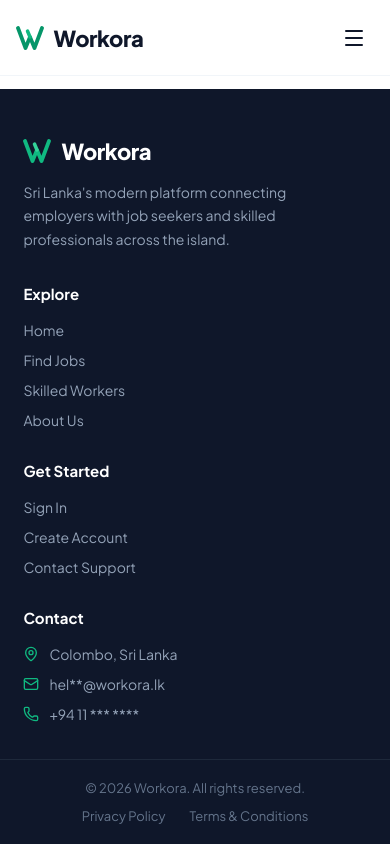
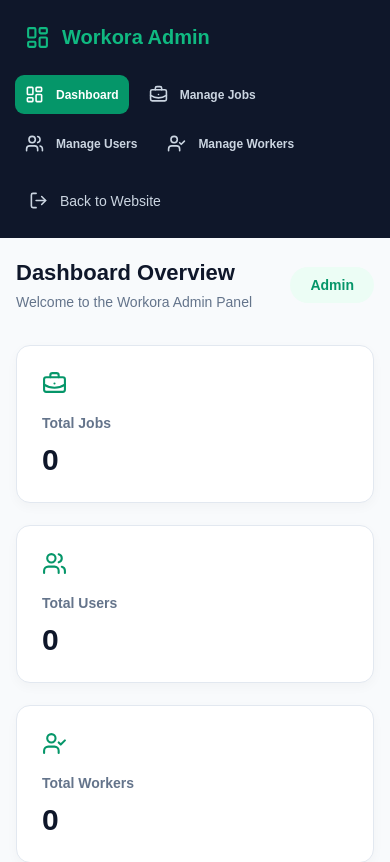
Before and after one commit to ShehanMD/JobMate, a React (Vite) app: page /admin/dashboard in a window 390 px wide. Shown: the top 862 px of the page. Built offline with nearby package versions, Linux system fonts and the light colour scheme.

Commit message:
Add admin login and dashboard

```diff
--- a/src/App.jsx
+++ b/src/App.jsx
@@ -1,12 +1,18 @@
-import { BrowserRouter, Routes, Route } from "react-router-dom";
+
+import { BrowserRouter, Routes, Route, useLocation } from "react-router-dom";
 import Navbar from "./components/common/NavBar";
 import Footer from "./components/common/Footer";
+import AdminLogin from "./pages/admin/AdminLogin";
+import AdminDashboard from "./pages/admin/AdminDashboard";
 
-function App() {
+function AppContent() {
+  const location = useLocation();
+  const isAdminPage = location.pathname.startsWith("/admin");
+
   return (
-    <BrowserRouter>
     <div style={{ display: "flex", flexDirection: "column", minHeight: "100vh" }}>
-        <Navbar />
+      {!isAdminPage && <Navbar />}
+
       <main style={{ flex: 1 }}>
         <Routes>
           <Route path="/" element={<h1 style={{ padding: "40px" }}>Home Page</h1>} />
@@ -15,10 +21,21 @@ function App() {
           <Route path="/about" element={<h1 style={{ padding: "40px" }}>About Page</h1>} />
           <Route path="/contact" element={<h1 style={{ padding: "40px" }}>Contact Page</h1>} />
           <Route path="/login" element={<h1 style={{ padding: "40px" }}>Sign In Page</h1>} />
+
+          <Route path="/admin/login" element={<AdminLogin />} />
+          <Route path="/admin/dashboard" element={<AdminDashboard />} />
         </Routes>
       </main>
-        <Footer />
+
+      {!isAdminPage && <Footer />}
     </div>
+  );
+}
+
+function App() {
+  return (
+    <BrowserRouter>
+      <AppContent />
     </BrowserRouter>
   );
 }
--- /dev/null
+++ b/src/pages/admin/AdminDashboard.css
@@ -0,0 +1,204 @@
+
+/* Admin Dashboard Layout */
+.admin-dashboard {
+  display: flex;
+  min-height: 85vh;
+  background: #f8fafc;
+  font-family: Arial, sans-serif;
+}
+
+/* Sidebar */
+.admin-sidebar {
+  width: 250px;
+  background: #0f172a;
+  color: #ffffff;
+  padding: 25px 18px;
+  display: flex;
+  flex-direction: column;
+  flex-shrink: 0;
+}
+
+.admin-sidebar-brand {
+  display: flex;
+  align-items: center;
+  gap: 12px;
+  font-size: 20px;
+  font-weight: 800;
+  color: #10b981;
+  padding: 10px;
+  margin-bottom: 40px;
+}
+
+.admin-sidebar-nav {
+  display: flex;
+  flex-direction: column;
+  gap: 10px;
+}
+
+.admin-sidebar-link {
+  display: flex;
+  align-items: center;
+  gap: 12px;
+  padding: 13px 14px;
+  color: #cbd5e1;
+  text-decoration: none;
+  font-size: 14px;
+  font-weight: 600;
+  border-radius: 9px;
+  transition: 0.2s ease;
+}
+
+.admin-sidebar-link:hover,
+.admin-sidebar-link.active {
+  background: #059669;
+  color: #ffffff;
+}
+
+.admin-logout-link {
+  display: flex;
+  align-items: center;
+  gap: 12px;
+  margin-top: auto;
+  padding: 13px 14px;
+  color: #cbd5e1;
+  text-decoration: none;
+  font-size: 14px;
+  border-radius: 9px;
+}
+
+.admin-logout-link:hover {
+  background: #334155;
+  color: #ffffff;
+}
+
+/* Main Content */
+.admin-dashboard-main {
+  flex: 1;
+  min-width: 0;
+  padding: 35px;
+}
+
+.admin-dashboard-header {
+  display: flex;
+  align-items: center;
+  justify-content: space-between;
+  gap: 20px;
+  margin-bottom: 35px;
+}
+
+.admin-dashboard-header h1 {
+  font-size: 28px;
+  color: #0f172a;
+  margin: 0 0 8px;
+}
+
+.admin-dashboard-header p {
+  color: #64748b;
+  font-size: 14px;
+  margin: 0;
+}
+
+.admin-profile {
+  background: #ecfdf5;
+  color: #059669;
+  padding: 10px 20px;
+  border-radius: 25px;
+  font-size: 14px;
+  font-weight: 700;
+}
+
+/* Statistics Cards */
+.admin-stat-grid {
+  display: grid;
+  grid-template-columns: repeat(3, minmax(0, 1fr));
+  gap: 22px;
+  margin-bottom: 30px;
+}
+
+.admin-stat-card {
+  background: #ffffff;
+  padding: 25px;
+  border-radius: 14px;
+  border: 1px solid #e2e8f0;
+  box-shadow: 0 4px 12px rgba(15, 23, 42, 0.03);
+}
+
+.admin-stat-card svg {
+  color: #059669;
+  margin-bottom: 15px;
+}
+
+.admin-stat-card h3 {
+  color: #64748b;
+  font-size: 14px;
+  font-weight: 600;
+  margin: 0 0 12px;
+}
+
+.admin-stat-card strong {
+  color: #0f172a;
+  font-size: 30px;
+}
+
+/* Welcome Section */
+.admin-welcome-card {
+  background: #ffffff;
+  padding: 30px;
+  border-radius: 14px;
+  border: 1px solid #e2e8f0;
+}
+
+.admin-welcome-card h2 {
+  color: #0f172a;
+  font-size: 21px;
+  margin: 0 0 12px;
+}
+
+.admin-welcome-card p {
+  color: #64748b;
+  font-size: 14px;
+  line-height: 1.7;
+  margin: 0;
+}
+
+/* Responsive Design */
+@media (max-width: 768px) {
+  .admin-dashboard {
+    flex-direction: column;
+  }
+
+  .admin-sidebar {
+    width: auto;
+    padding: 15px;
+  }
+
+  .admin-sidebar-brand {
+    margin-bottom: 15px;
+  }
+
+  .admin-sidebar-nav {
+    flex-direction: row;
+    flex-wrap: wrap;
+  }
+
+  .admin-sidebar-link {
+    font-size: 12px;
+    padding: 10px;
+  }
+
+  .admin-logout-link {
+    margin-top: 15px;
+  }
+
+  .admin-dashboard-main {
+    padding: 22px 16px;
+  }
+
+  .admin-stat-grid {
+    grid-template-columns: 1fr;
+  }
+
+  .admin-dashboard-header h1 {
+    font-size: 22px;
+  }
+}
--- a/src/pages/admin/AdminDashboard.jsx
+++ b/src/pages/admin/AdminDashboard.jsx
@@ -1,10 +1,79 @@
-import React from "react";
+
+import { LayoutDashboard, BriefcaseBusiness, Users, UserCheck, LogOut } from "lucide-react";
+import { Link } from "react-router-dom";
+import "./AdminDashboard.css";
 
 function AdminDashboard() {
   return (
-    <div>
-      <h1>Admin Dashboard</h1>
-      <p>Welcome to JobMate Admin Panel</p>
+    <div className="admin-dashboard">
+      <aside className="admin-sidebar">
+        <div className="admin-sidebar-brand">
+          <LayoutDashboard size={25} />
+          <span>Workora Admin</span>
+        </div>
+
+        <nav className="admin-sidebar-nav">
+          <Link to="/admin/dashboard" className="admin-sidebar-link active">
+            <LayoutDashboard size={19} />
+            Dashboard
+          </Link>
+          <Link to="/admin/jobs" className="admin-sidebar-link">
+            <BriefcaseBusiness size={19} />
+            Manage Jobs
+          </Link>
+          <Link to="/admin/users" className="admin-sidebar-link">
+            <Users size={19} />
+            Manage Users
+          </Link>
+          <Link to="/admin/workers" className="admin-sidebar-link">
+            <UserCheck size={19} />
+            Manage Workers
+          </Link>
+        </nav>
+
+        <Link to="/" className="admin-logout-link">
+          <LogOut size={19} />
+          Back to Website
+        </Link>
+      </aside>
+
+      <main className="admin-dashboard-main">
+        <header className="admin-dashboard-header">
+          <div>
+            <h1>Dashboard Overview</h1>
+            <p>Welcome to the Workora Admin Panel</p>
+          </div>
+          <span className="admin-profile">Admin</span>
+        </header>
+
+        <section className="admin-stat-grid">
+          <div className="admin-stat-card">
+            <BriefcaseBusiness size={25} />
+            <h3>Total Jobs</h3>
+            <strong>0</strong>
+          </div>
+
+          <div className="admin-stat-card">
+            <Users size={25} />
+            <h3>Total Users</h3>
+            <strong>0</strong>
+          </div>
+
+          <div className="admin-stat-card">
+            <UserCheck size={25} />
+            <h3>Total Workers</h3>
+            <strong>0</strong>
+          </div>
+        </section>
+
+        <section className="admin-welcome-card">
+          <h2>Welcome to Workora!</h2>
+          <p>
+            Manage job listings, users and skilled workers from your
+            administration dashboard.
+          </p>
+        </section>
+      </main>
     </div>
   );
 }
--- /dev/null
+++ b/src/pages/admin/AdminLogin.css
@@ -0,0 +1,128 @@
+
+.admin-login-page {
+  min-height: 85vh;
+  display: flex;
+  align-items: center;
+  justify-content: center;
+  padding: 40px 20px;
+  background: #f8fafc;
+}
+
+.admin-login-card {
+  width: 100%;
+  max-width: 430px;
+  padding: 40px;
+  background: #ffffff;
+  border-radius: 20px;
+  box-shadow: 0 10px 35px rgba(15, 23, 42, 0.08);
+  text-align: center;
+}
+
+.admin-login-icon {
+  width: 70px;
+  height: 70px;
+  margin: 0 auto 20px;
+  display: flex;
+  align-items: center;
+  justify-content: center;
+  background: #ecfdf5;
+  color: #059669;
+  border-radius: 18px;
+}
+
+.admin-login-card h1 {
+  font-size: 28px;
+  color: #0f172a;
+  margin-bottom: 10px;
+}
+
+.admin-login-subtitle {
+  color: #64748b;
+  font-size: 14px;
+  margin-bottom: 30px;
+  line-height: 1.6;
+}
+
+.admin-form-group {
+  text-align: left;
+  margin-bottom: 22px;
+}
+
+.admin-form-group label {
+  display: block;
+  font-size: 14px;
+  font-weight: 600;
+  color: #334155;
+  margin-bottom: 9px;
+}
+
+.admin-form-group input {
+  width: 100%;
+  padding: 13px 14px;
+  border: 1px solid #e2e8f0;
+  border-radius: 10px;
+  font-size: 14px;
+  outline: none;
+  box-sizing: border-box;
+  transition: border-color 0.2s;
+}
+
+.admin-form-group input:focus {
+  border-color: #059669;
+}
+
+.admin-password-wrapper {
+  position: relative;
+}
+
+.admin-password-wrapper input {
+  padding-right: 45px;
+}
+
+.admin-password-toggle {
+  position: absolute;
+  right: 12px;
+  top: 50%;
+  transform: translateY(-50%);
+  border: none;
+  background: transparent;
+  color: #64748b;
+  cursor: pointer;
+  display: flex;
+}
+
+.admin-login-button {
+  width: 100%;
+  padding: 14px;
+  background: #059669;
+  color: #ffffff;
+  border: none;
+  border-radius: 10px;
+  font-size: 15px;
+  font-weight: 700;
+  cursor: pointer;
+  transition: background 0.2s;
+}
+
+.admin-login-button:hover {
+  background: #047857;
+}
+
+.admin-back-home {
+  display: inline-block;
+  margin-top: 25px;
+  color: #059669;
+  font-size: 14px;
+  font-weight: 600;
+  text-decoration: none;
+}
+
+.admin-back-home:hover {
+  text-decoration: underline;
+}
+
+@media (max-width: 480px) {
+  .admin-login-card {
+    padding: 30px 22px;
+  }
+}
--- a/src/pages/admin/AdminLogin.jsx
+++ b/src/pages/admin/AdminLogin.jsx
@@ -0,0 +1,71 @@
+
+import { useState } from "react";
+import { ShieldCheck, Eye, EyeOff } from "lucide-react";
+import { Link, useNavigate } from "react-router-dom";
+import "./AdminLogin.css";
+
+function AdminLogin() {
+  const [showPassword, setShowPassword] = useState(false);
+  const navigate = useNavigate();
+
+  const handleLogin = (e) => {
+    e.preventDefault();
+    navigate("/admin/dashboard");
+  };
+
+  return (
+    <div className="admin-login-page">
+      <div className="admin-login-card">
+        <div className="admin-login-icon">
+          <ShieldCheck size={35} />
+        </div>
+
+        <h1>Admin Login</h1>
+        <p className="admin-login-subtitle">
+          Welcome back! Please sign in to your admin account.
+        </p>
+
+        <form onSubmit={handleLogin}>
+          <div className="admin-form-group">
+            <label htmlFor="admin-email">Email Address</label>
+            <input
+              type="email"
+              id="admin-email"
+              placeholder="Enter your admin email"
+              required
+            />
+          </div>
+
+          <div className="admin-form-group">
+            <label htmlFor="admin-password">Password</label>
+            <div className="admin-password-wrapper">
+              <input
+                type={showPassword ? "text" : "password"}
+                id="admin-password"
+                placeholder="Enter your password"
+                required
+              />
+              <button
+                type="button"
+                onClick={() => setShowPassword(!showPassword)}
+                className="admin-password-toggle"
+              >
+                {showPassword ? <EyeOff size={20} /> : <Eye size={20} />}
+              </button>
+            </div>
+          </div>
+
+          <button type="submit" className="admin-login-button">
+            Sign In
+          </button>
+        </form>
+
+        <Link to="/" className="admin-back-home">
+          Back to Home
+        </Link>
+      </div>
+    </div>
+  );
+}
+
+export default AdminLogin;
```
Lines whose indentation alone changed are shown as unchanged.
